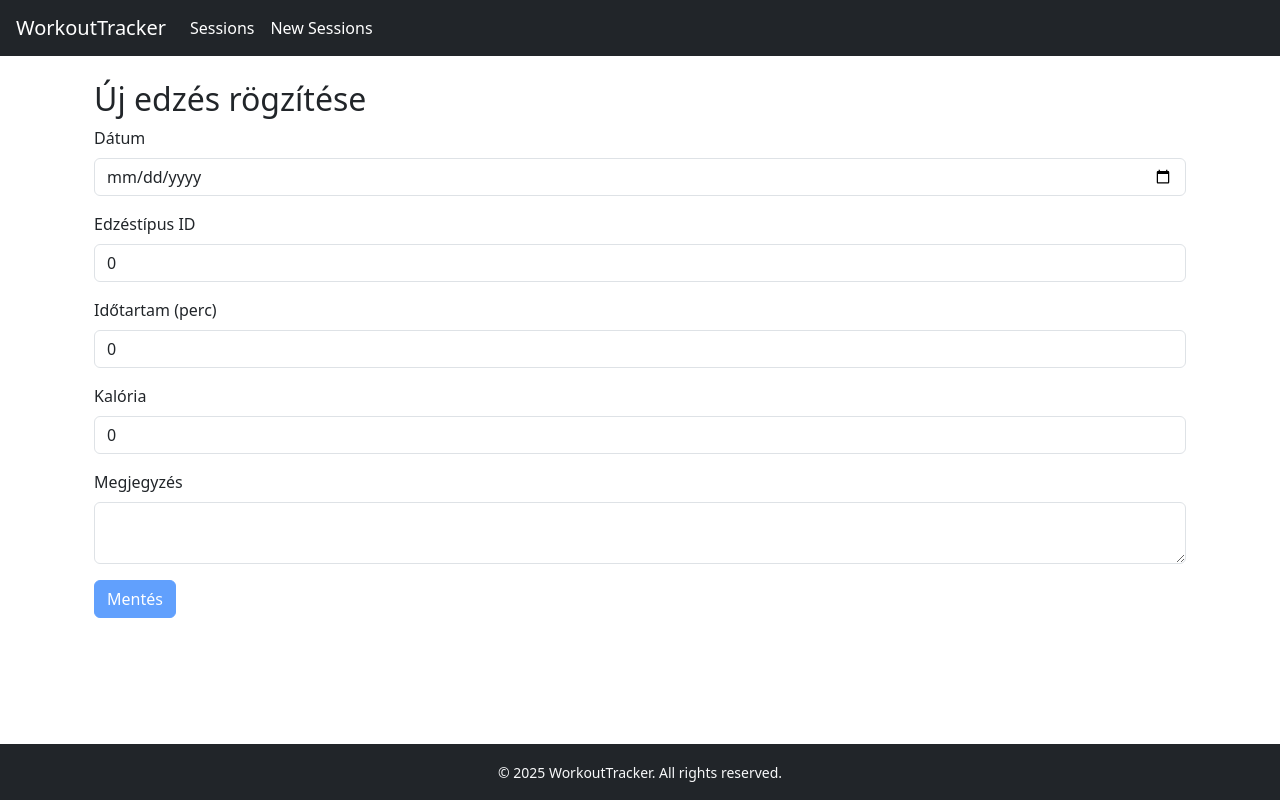
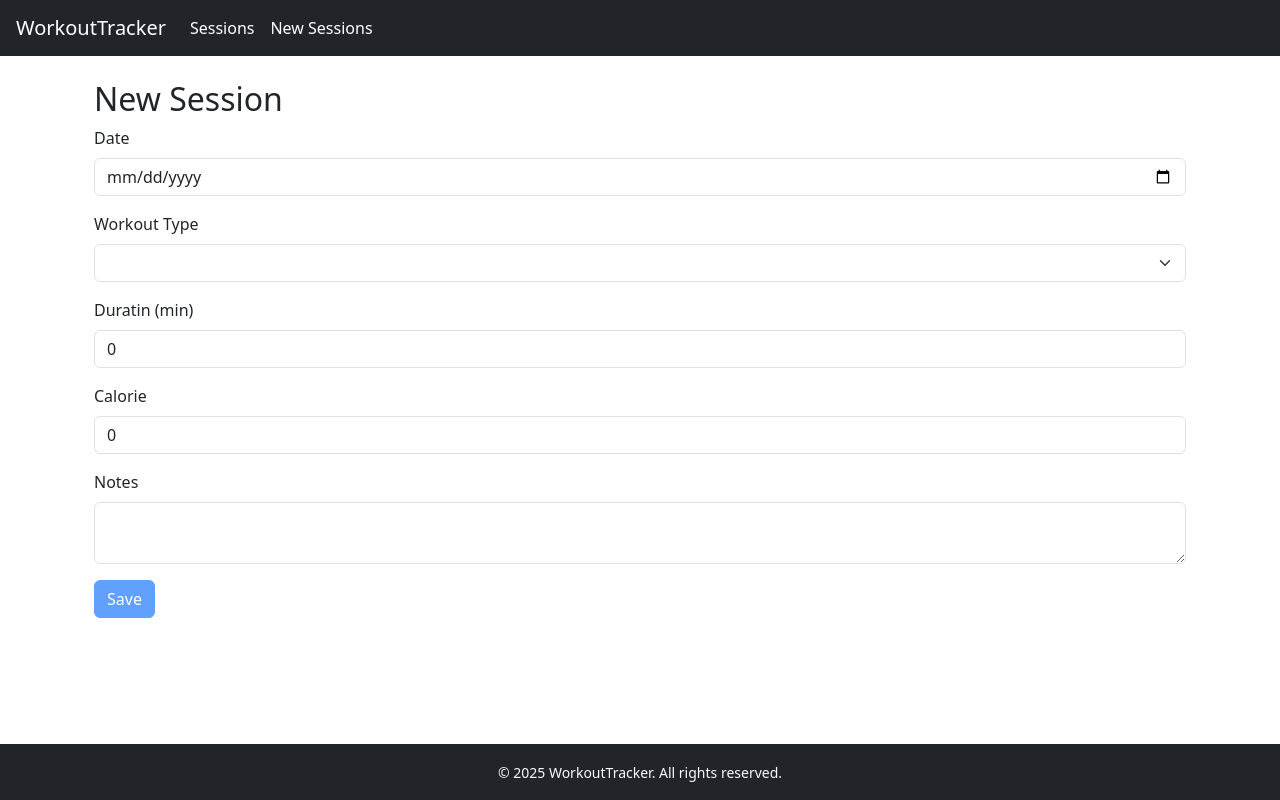
Before and after one commit to OrcsikRoland/workout-tracker, an Angular app in the folder workout-tracker/: page /sessions/new in a window 1280 px wide. Built offline with nearby package versions, Linux system fonts and the light colour scheme.

Commit message:
feat: translate WorkoutSessionForm component labels and button text to English

```diff
--- a/workout-tracker/src/app/pages/workout-session-form/workout-session-form.component.html
+++ b/workout-tracker/src/app/pages/workout-session-form/workout-session-form.component.html
@@ -1,32 +1,35 @@
 <div class="container mt-4">
-  <h2>Új edzés rögzítése</h2>
+  <h2>New Session</h2>
 
   <form (ngSubmit)="save()" #formRef="ngForm">
     <div class="mb-3">
-      <label for="date" class="form-label">Dátum</label>
+      <label for="date" class="form-label">Date</label>
       <input type="date" id="date" class="form-control" required [(ngModel)]="sessions.date" name="date">
     </div>
 
     <div class="mb-3">
-      <label for="type" class="form-label">Edzéstípus ID</label>
-      <input type="number" id="type" class="form-control" required [(ngModel)]="sessions.workoutTypeId" name="type">
+      <label for="workoutType" class="form-label">Workout Type</label>
+      <select class="form-select" id="workoutType" [(ngModel)]="sessions.workoutTypeId" name="workoutTypeId" required>
+        <option [ngValue]="null" disabled selected>-- Válassz típust --</option>
+        <option *ngFor="let type of workoutTypes" [ngValue]="type.id">{{ type.name }}</option>
+      </select>
     </div>
 
     <div class="mb-3">
-      <label for="duration" class="form-label">Időtartam (perc)</label>
+      <label for="duration" class="form-label">Duratin (min)</label>
       <input type="number" id="duration" class="form-control" required [(ngModel)]="sessions.durationMinutes" name="duration">
     </div>
 
     <div class="mb-3">
-      <label for="calories" class="form-label">Kalória</label>
+      <label for="calories" class="form-label">Calorie</label>
       <input type="number" id="calories" class="form-control" required [(ngModel)]="sessions.caloriesBurned" name="calories">
     </div>
 
     <div class="mb-3">
-      <label for="notes" class="form-label">Megjegyzés</label>
+      <label for="notes" class="form-label">Notes</label>
       <textarea id="notes" class="form-control" [(ngModel)]="sessions.notes" name="notes"></textarea>
     </div>
 
-    <button class="btn btn-primary" type="submit" [disabled]="formRef.invalid">Mentés</button>
+    <button class="btn btn-primary " type="submit" [disabled]="formRef.invalid">Save</button>
   </form>
 </div>
```
